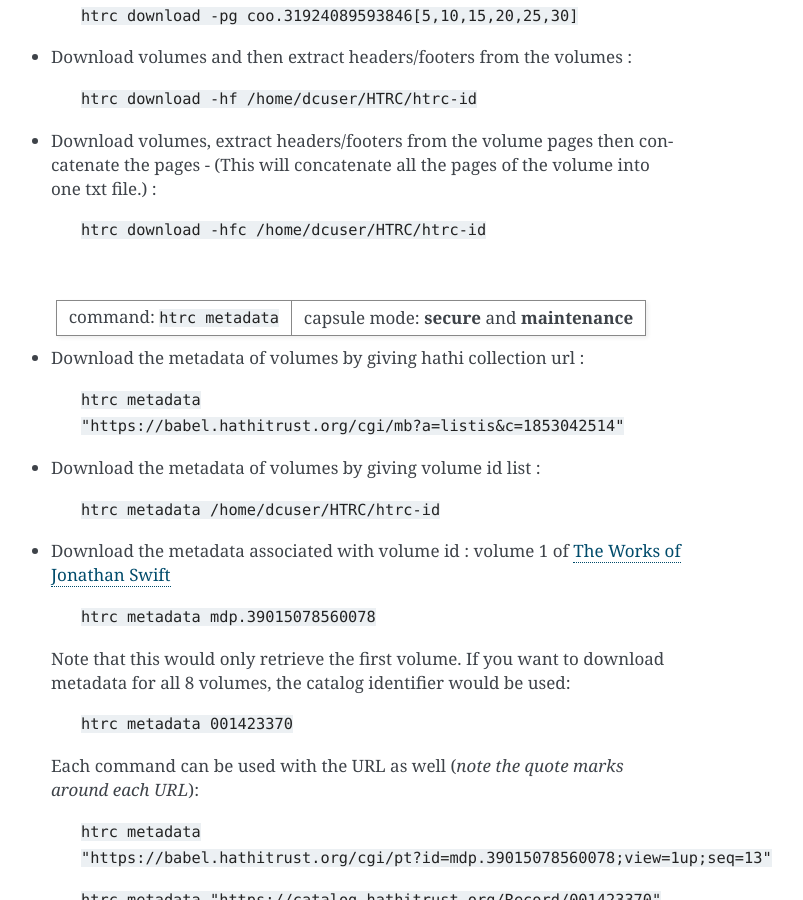
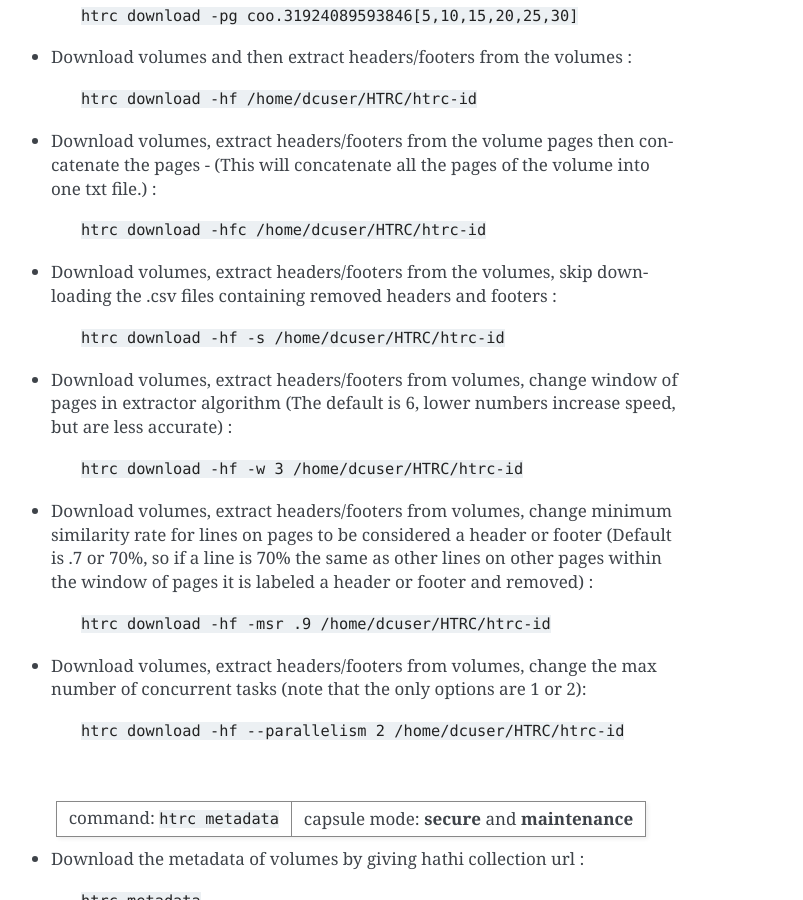
Before and after one commit to htrc/HTRC-WorksetToolkit, a Sphinx documentation site: the page built from docs/source/cli.rst, in a window 1280 px wide and 900 px high, scrolled down 2835 px. Shown: the whole window, without its empty margins (399-1202 px from the left). Built offline with Sphinx 7.4.7, drawn with Linux system fonts in a browser that asks for light colours.

Commit message:
Update cli.rst

```diff
--- a/docs/source/cli.rst
+++ b/docs/source/cli.rst
@@ -125,6 +125,23 @@ Following are the use cases and examples of ``htrc`` commands inside the HTRC Da
 * Download volumes, extract headers/footers from the volume pages then concatenate the pages - (This will concatenate all the pages of the volume into one txt file.) :
 
     ``htrc download -hfc /home/dcuser/HTRC/htrc-id``
+
+* Download volumes, extract headers/footers from the volumes, skip downloading the .csv files containing removed headers and footers :
+
+    ``htrc download -hf -s /home/dcuser/HTRC/htrc-id``
+
+* Download volumes, extract headers/footers from volumes, change window of pages in extractor algorithm (The default is 6, lower numbers increase speed, but are less accurate) :
+
+    ``htrc download -hf -w 3 /home/dcuser/HTRC/htrc-id``
+
+* Download volumes, extract headers/footers from volumes, change minimum similarity rate for lines on pages to be considered a header or footer (Default is .7 or 70%, so if a line is 70% the same as other lines on other pages within the window of pages it is labeled a header or footer and removed) :
+
+    ``htrc download -hf -msr .9 /home/dcuser/HTRC/htrc-id``
+
+* Download volumes, extract headers/footers from volumes, change the max number of concurrent tasks (note that the only options are 1 or 2):
+
+    ``htrc download -hf --parallelism 2 /home/dcuser/HTRC/htrc-id``
+
 
 |
 +---------------------------------+-----------------------------------------------+
```
